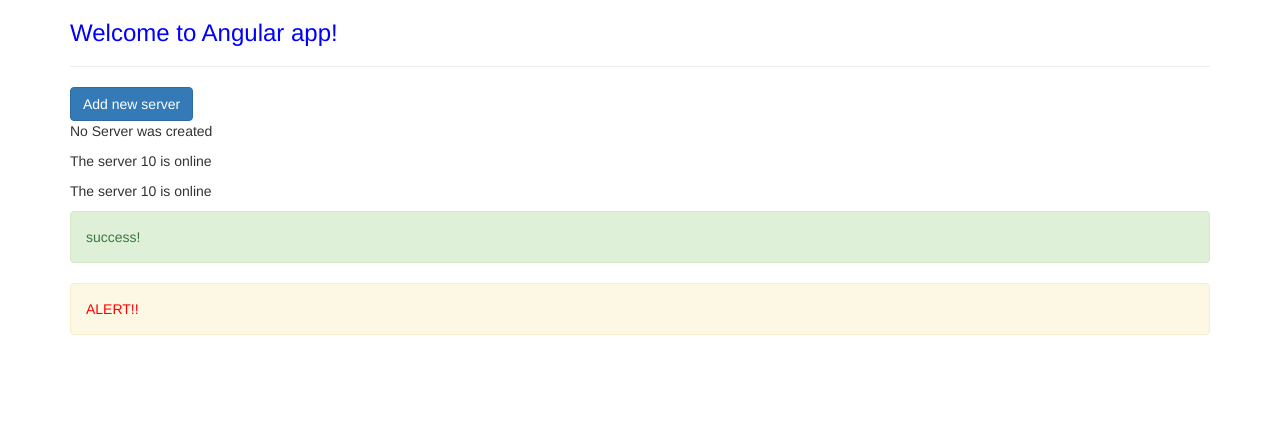
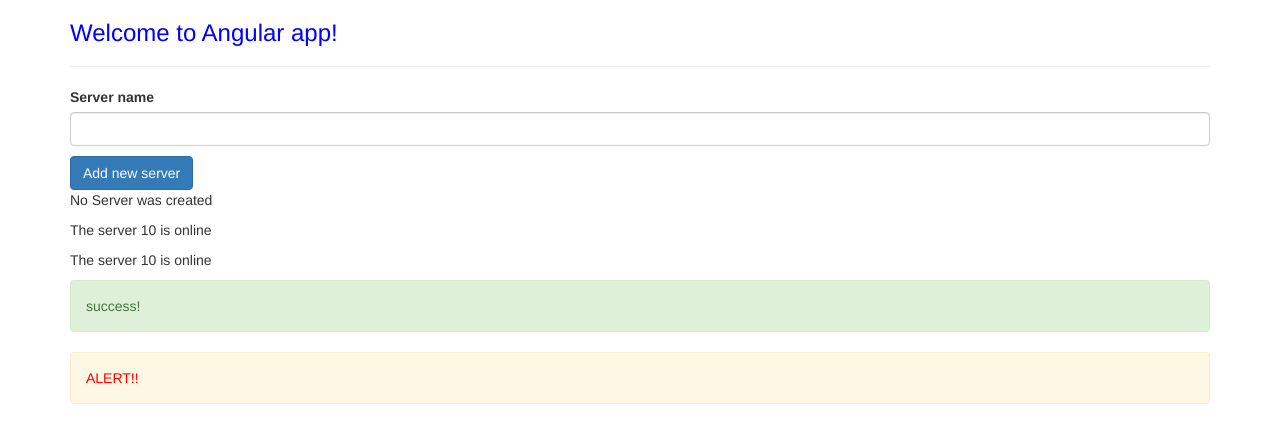
Before and after one commit to marcinsz/angular-first-app, an Angular app: page / in a window 1280 px wide. Shown: the top 442 px of the page. Built offline with nearby package versions, Linux system fonts and the light colour scheme.

Commit message:
Passing the data using event

```diff
--- a/src/app/servers/servers.component.html
+++ b/src/app/servers/servers.component.html
@@ -1,3 +1,8 @@
+<label>Server name</label>
+<input type="text" class="form-control"
+  (input)="onUpdateServerName($event)" />
+<p>{{ serverName }}</p>
+
 <button class="btn btn-primary"
     [disabled]="!allowNewServer"
     (click)="onCreateServer()"
--- a/src/app/servers/servers.component.ts
+++ b/src/app/servers/servers.component.ts
@@ -8,6 +8,8 @@
 export class ServersComponent implements OnInit {
   allowNewServer = false;
   serverCreationStatus = 'No Server was created'
+  serverName: String = '';
+
   constructor() {
     setTimeout(()=>{
       this.allowNewServer=true;
@@ -21,4 +23,8 @@
     this.serverCreationStatus = 'Server was created';
   }
 
+  onUpdateServerName(event: Event){
+    this.serverName = event.target.value;
+  }
+
 }
```
